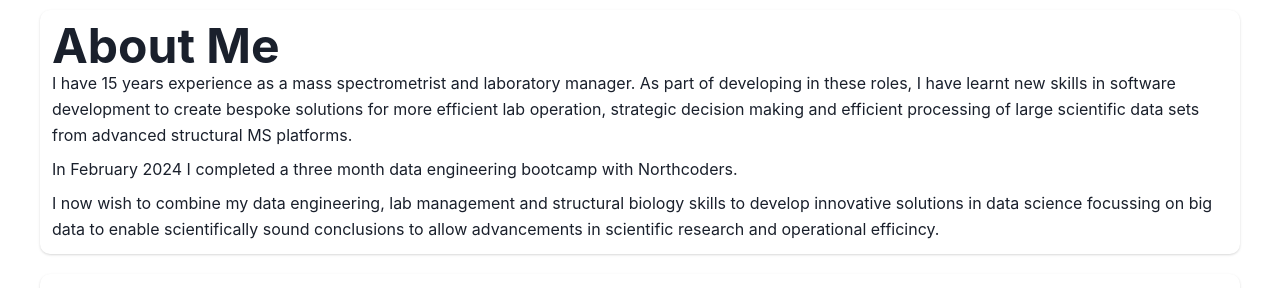
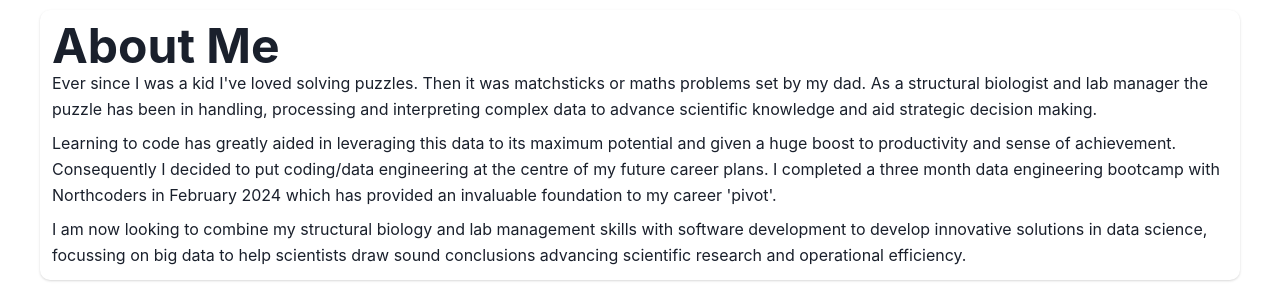
Before and after one commit to runraga/portfolio-fe, a React (Vite) app: page / in a window 1280 px wide. Shown: the part 455-743 px from the top of the page. Built offline with nearby package versions, Linux system fonts and the light colour scheme; no server answers.

Commit message:
update bio

```diff
--- a/src/components/AboutMe.tsx
+++ b/src/components/AboutMe.tsx
@@ -12,23 +12,26 @@ const AboutMe = () => {
       <Heading size={headingSizes.h1}>About Me</Heading>
       <Stack>
         <Text>
-          I have 15 years experience as a mass spectrometrist and laboratory
-          manager. As part of developing in these roles, I have learnt new
-          skills in software development to create bespoke solutions for more
-          efficient lab operation, strategic decision making and efficient
-          processing of large scientific data sets from advanced structural MS
-          platforms.
+          Ever since I was a kid I've loved solving puzzles. Then it was
+          matchsticks or maths problems set by my dad. As a structural biologist
+          and lab manager the puzzle has been in handling, processing and
+          interpreting complex data to advance scientific knowledge and aid
+          strategic decision making.
         </Text>
         <Text>
-          In February 2024 I completed a three month data engineering bootcamp
-          with Northcoders.
+          Learning to code has greatly aided in leveraging this data to its maximum
+          potential and given a huge boost to productivity and sense of
+          achievement. Consequently I decided to put coding/data engineering at
+          the centre of my future career plans. I completed a three month data
+          engineering bootcamp with Northcoders in February 2024 which has
+          provided an invaluable foundation to my career 'pivot'.
         </Text>
         <Text>
-          I now wish to combine my data engineering, lab management and
-          structural biology skills to develop innovative solutions in data
-          science focussing on big data to enable scientifically sound
-          conclusions to allow advancements in scientific research and
-          operational efficincy.
+          I am now looking to combine my structural biology and lab management
+          skills with software development to develop innovative
+          solutions in data science, focussing on big data to help scientists
+          draw sound conclusions advancing scientific research and operational
+          efficiency.
         </Text>
       </Stack>
     </Card>
```
